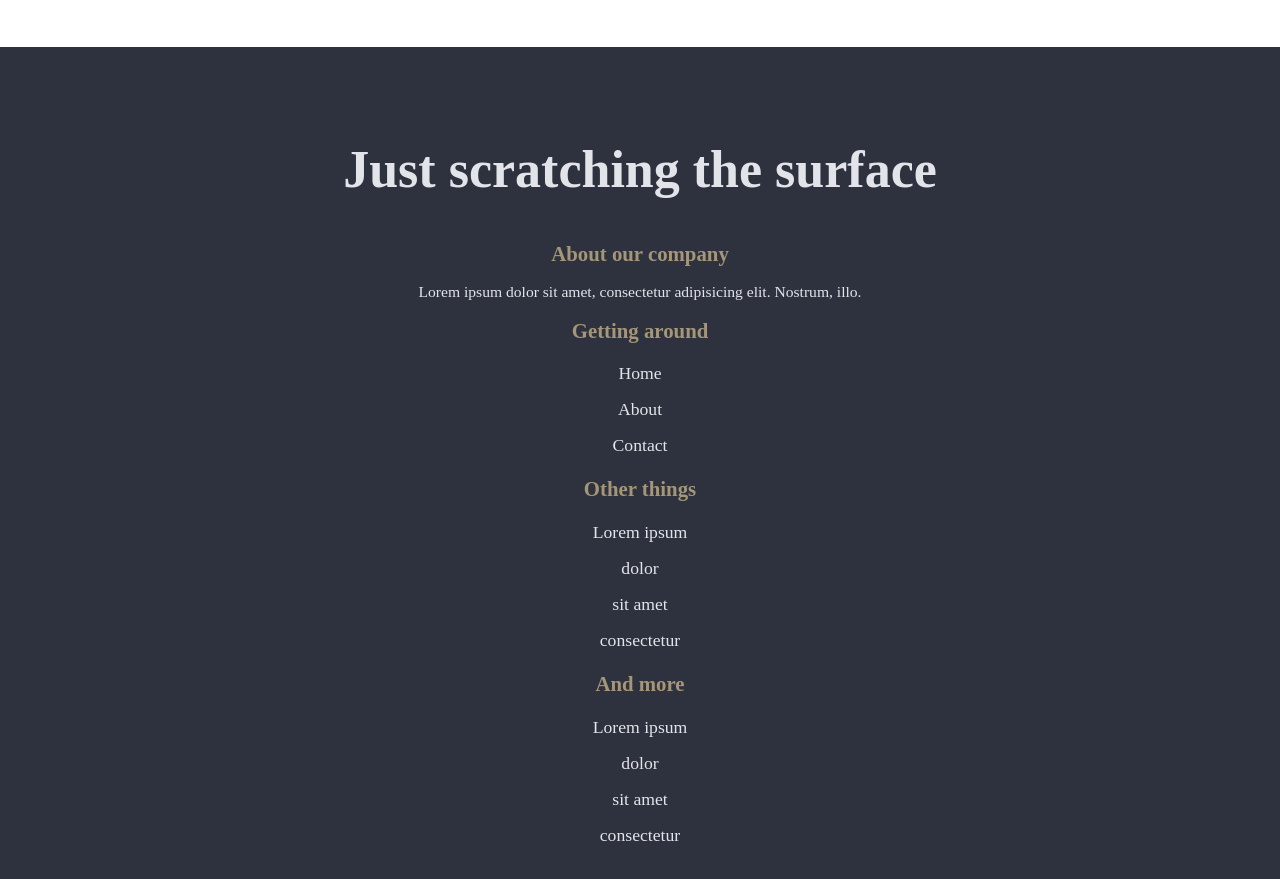
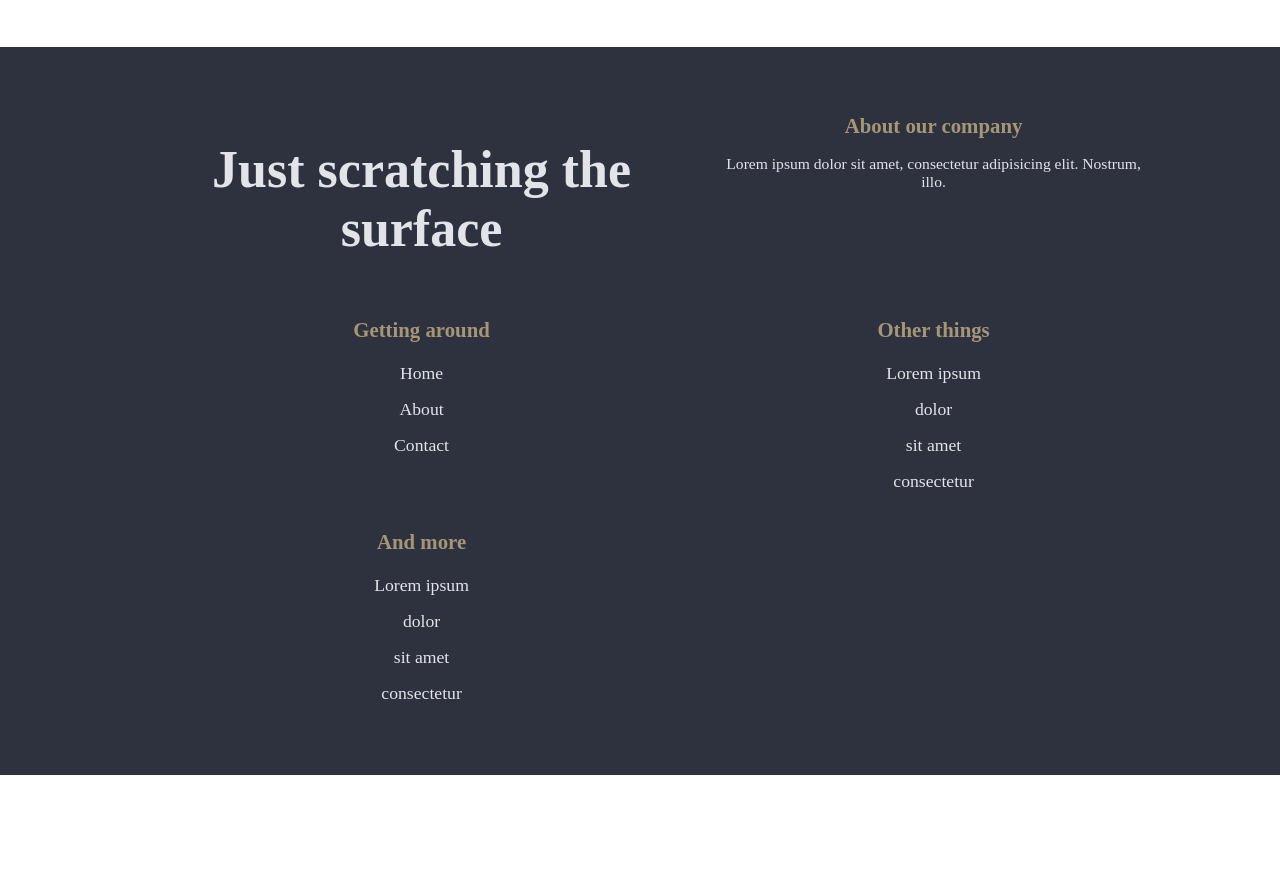
Before and after one commit to AnthonyLPZ0/flex-end, a plain HTML site: page index.html in a window 1280 px wide. Shown: the part 1939-2818 px from the top of the page. After the commit the page ends 2714 px from the top, so only its background shows below. Drawn offline with Linux system fonts and the light colour scheme.

Commit message:
style: se agrego display grid y grid-template-areas a la segunda clase del elemento div con la clase container

```diff
--- a/style.css
+++ b/style.css
@@ -210,12 +210,14 @@ h4 ~ p{
 
 @media (min-width:700px){
 
+   /*SECTION INFO*/
    .info-div{
       display: flex;
       flex-direction: row;
       gap: 5em;
    }
 
+   /*SECTION MAIN*/
    /*img{
       height: 50%;
    }*/
@@ -233,4 +235,15 @@ h4 ~ p{
    h4 ~ p{
       font-size: 0.75em;
    }
+
+   /*SECTION FOOTER*/
+   .footer-div{
+      display: grid;
+      grid-template-areas:
+      "footer-title footer-title"
+      "about getting"
+      "other more";
+   }
+
+
 }
```
